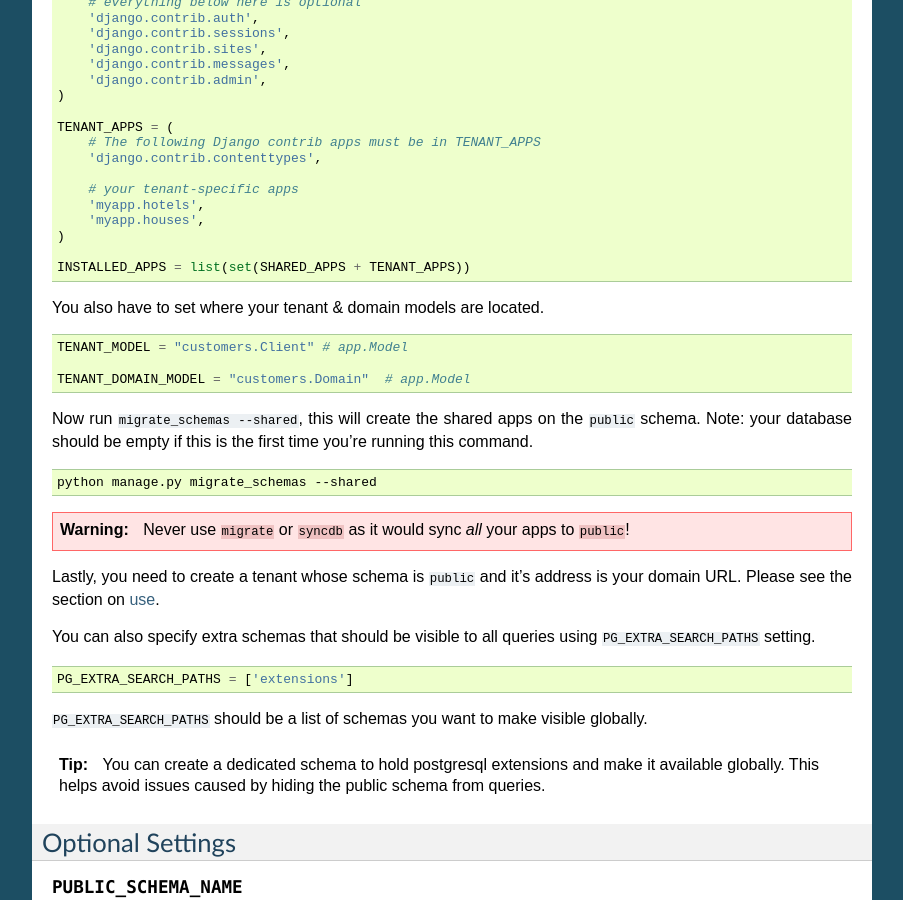
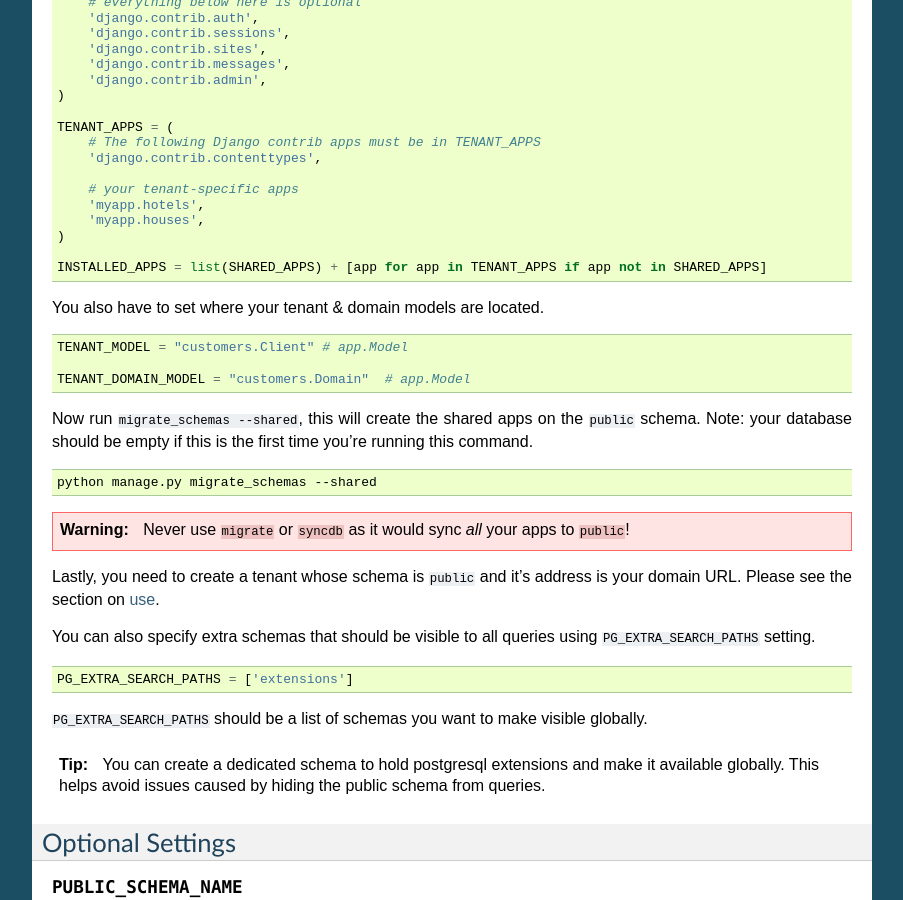
Before and after one commit to django-tenants/django-tenants, a Sphinx documentation site: the page built from docs/install.rst, in a window 1280 px wide and 900 px high, scrolled down 1579 px. Shown: the whole window, without its empty margins (198-1101 px from the left). Built offline with Sphinx 7.4.7, drawn with Linux system fonts in a browser that asks for light colours; the version number is read from the project's files by our own code.

Commit message:
Updated docs as suggested in #34

```diff
--- a/docs/install.rst
+++ b/docs/install.rst
@@ -101,7 +101,7 @@
         'myapp.houses',
     )
 
-    INSTALLED_APPS = list(set(SHARED_APPS + TENANT_APPS))
+    INSTALLED_APPS = list(SHARED_APPS) + [app for app in TENANT_APPS if app not in SHARED_APPS]
 
 You also have to set where your tenant & domain models are located.
 
```
